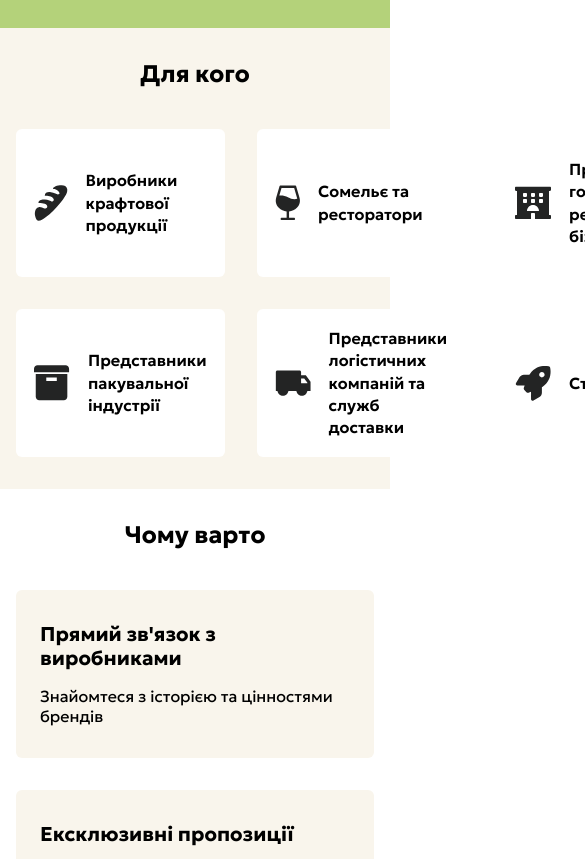
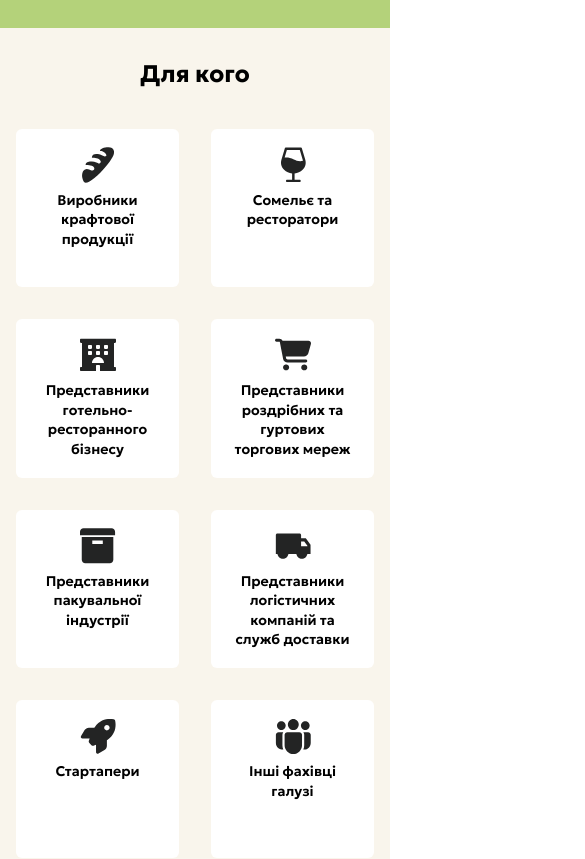
Before and after one commit to Project-Stage-Academy/UA-4148-bravo, a React (Create React App) app in the folder frontend/: page / in a window 390 px wide. Shown: the part 840-1699 px from the top of the page, 585 px wide, since content can reach past the window. Built offline with nearby package versions, Linux system fonts and the light colour scheme.

Commit message:
Add responsive styles for "For Whom" section grid layout

```diff
--- a/frontend/src/pages/Home/home.css
+++ b/frontend/src/pages/Home/home.css
@@ -188,10 +188,32 @@
         font-size: 34px;
     }
 
+    .for-whom-grid {
+        grid-template-columns: repeat(3, 1fr);
+    }
+
     .worth-panel {
         max-width: 50%;
         min-width: 34%;
         padding: 32px 24px;
+    }
+}
+
+@media screen and (max-width: 995px) {
+    .for-whom-grid {
+        grid-template-columns: repeat(2, 1fr);
+    }
+}
+
+@media screen and (max-width: 665px) {
+    .for-whom-grid-item {
+        flex-direction: column;
+        gap: 8px;
+    }
+
+    .for-whom-grid-item--title {
+        text-align: center;
+        font-size: 14px;
     }
 }
 
```
